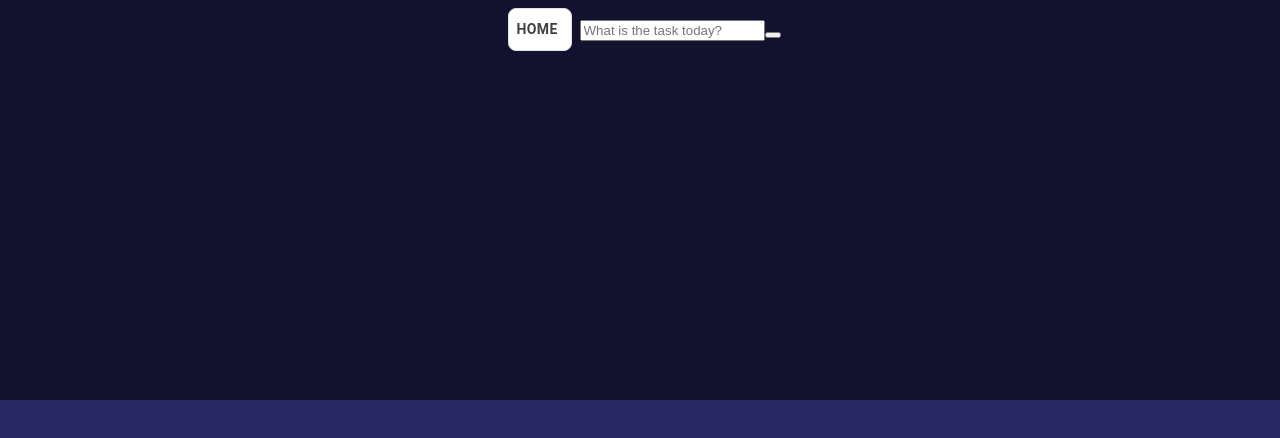
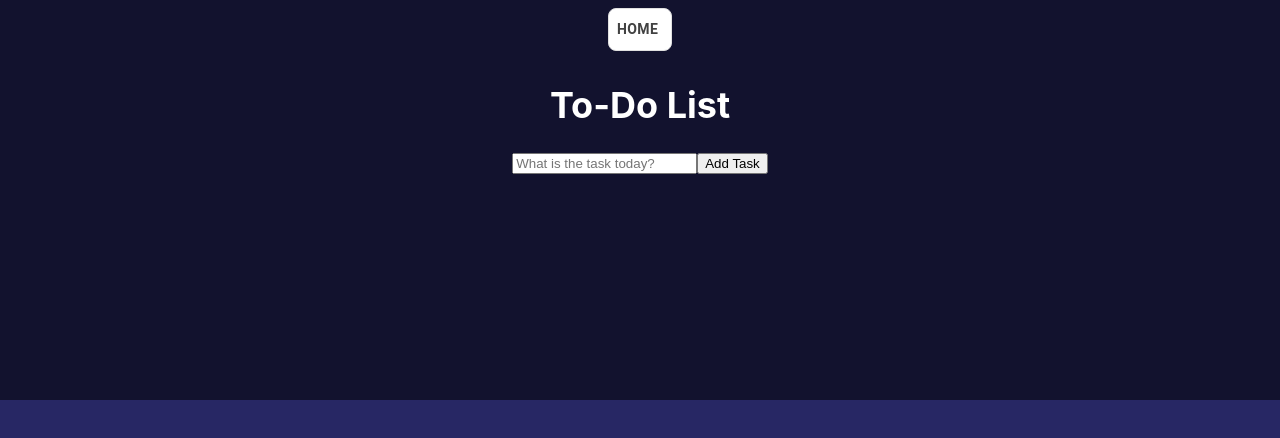
Before and after one commit to SavitTumuluri/ToDoList, a React (Create React App) app in the folder todolist/: page /editlist in a window 1280 px wide. Shown: the top 438 px of the page. Built offline with nearby package versions, Linux system fonts and the light colour scheme.

Commit message:
todo list ugly

```diff
--- a/todolist/src/HomePage/EditList.jsx
+++ b/todolist/src/HomePage/EditList.jsx
@@ -34,7 +34,8 @@
           fontSize: '0.875rem',
           fontWeight: '700',
       }}> <Button onClick={handleClick}>Home</Button></Box>
-
+  </div>
+  <div className='App'>
     <TodoWrapper />
   </div>
   </div>
--- a/todolist/src/HomePage/components/EditTodoForm.js
+++ b/todolist/src/HomePage/components/EditTodoForm.js
@@ -1,7 +1,20 @@
-import React from 'react';
+import React, {useState} from 'react';
 
-export const EditTodoForm = () => {
+export const EditTodoForm = ({editTodo, task}) => {
+        const [value, setValue] = useState("")
+
+        const handleSubmit = e => {
+            e.preventDefault();
+
+            editTodo(value, task.id)
+
+            setValue("")
+        }
     return (
-        <div>EditTodoForm</div>
+        <form className='TodoForm' onSubmit={handleSubmit}>
+            <input type="text" className='todo-input' value={value} placeholder='Update Task' onChange={(e) => setValue(e.target.value)}/>
+            <button type='submit' className='todo-btn'>Update Task</button>
+        </form>
+
     )
 }
--- a/todolist/src/HomePage/components/Todo.js
+++ b/todolist/src/HomePage/components/Todo.js
@@ -1,7 +1,20 @@
 import React from 'react';
+import { FontAwesomeIcon } from '@fortawesome/react-fontawesome'
+import { faPenToSquare } from '@fortawesome/free-solid-svg-icons'
+import { faTrash } from '@fortawesome/free-solid-svg-icons'
+import { Button } from '@mui/material';
+import { EditTodoForm } from './EditTodoForm';
 
-export const Todo = () => {
+export const Todo = ({task, toggleComplete, deleteTodo, editTodo}) => {
     return (
-        <div>Todo</div>
+        <div className='Todo'>
+            <p onClick={() => toggleComplete(task.id)}
+            className= {`${task.completed ? 'completed': ""}
+            `}>{task.task}</p>
+            <div>
+                <Button onClick={() => editTodo(task.id)}><FontAwesomeIcon icon={faPenToSquare} /></Button>
+                <Button onClick={() => deleteTodo(task.id)}><FontAwesomeIcon icon={faTrash} /></Button>
+            </div>
+        </div>
     )
 }
--- a/todolist/src/HomePage/components/TodoForm.js
+++ b/todolist/src/HomePage/components/TodoForm.js
@@ -1,10 +1,19 @@
-import React from 'react';
+import React, {useState} from 'react';
 
-export const TodoForm = () => {
+export const TodoForm = ({addTodo}) => {
+        const [value, setValue] = useState("")
+
+        const handleSubmit = e => {
+            e.preventDefault();
+
+            addTodo(value)
+
+            setValue("")
+        }
     return (
-        <form>
-            <input type="text" className='todo-input' placeholder='What is the task today?'></input>
-            <button type='submit' className='todo-btn'></button>
+        <form className='TodoForm' onSubmit={handleSubmit}>
+            <input type="text" className='todo-input' value={value} placeholder='What is the task today?' onChange={(e) => setValue(e.target.value)}/>
+            <button type='submit' className='todo-btn'>Add Task</button>
         </form>
 
     )
--- a/todolist/src/HomePage/components/TodoWrapper.js
+++ b/todolist/src/HomePage/components/TodoWrapper.js
@@ -1,10 +1,50 @@
-import React from 'react';
+import React, {useState} from 'react';
 import { TodoForm } from './TodoForm';
+import { v4 as uuidv4 } from 'uuid';
+import { Todo } from './Todo';
+import { EditTodoForm } from './EditTodoForm';
+uuidv4();
 
 export const TodoWrapper = () => {
+        const [todos, setTodos] = useState([])
+
+        const addTodo = todo => {
+            setTodos([...todos, {id: uuidv4(), task: todo,
+            completed: false, isEditing: false}])
+            console.log(todos)
+        }
+
+        const toggleComplete = id => {
+            setTodos(todos.map(todo => todo.id === id ? {...
+            todo, completed: !todo.completed} : todo))
+        }
+
+        const deleteTodo = id => {
+            setTodos(todos.filter(todo => todo.id !== id))
+        }
+
+        const editTodo = id => {
+            setTodos(todos.map(todo => todo.id === id ? {...
+            todo, isEditing: !todo.isEditing} : todo))
+        }
+
+        const editTask = (task, id) => {
+            setTodos(todos.map(todo => todo.id === id ? {...
+            todo, task, isEditing: !todo.isEditing} : todo))
+        }
     return (
         <div className='TodoWrapper'>
-            <TodoForm />
+            <h1>To-Do List</h1>
+            <TodoForm addTodo={addTodo}/>
+            {todos.map((todo, index) => (
+                todo.isEditing ? (
+                    <EditTodoForm editTodo={editTask} task={todo}/>
+                ) : (
+                <Todo task={todo} key={index}
+                toggleComplete={toggleComplete} deleteTodo=
+                {deleteTodo} editTodo={editTodo}/>
+                )
+            ))}
         </div>
     )
 }
```
